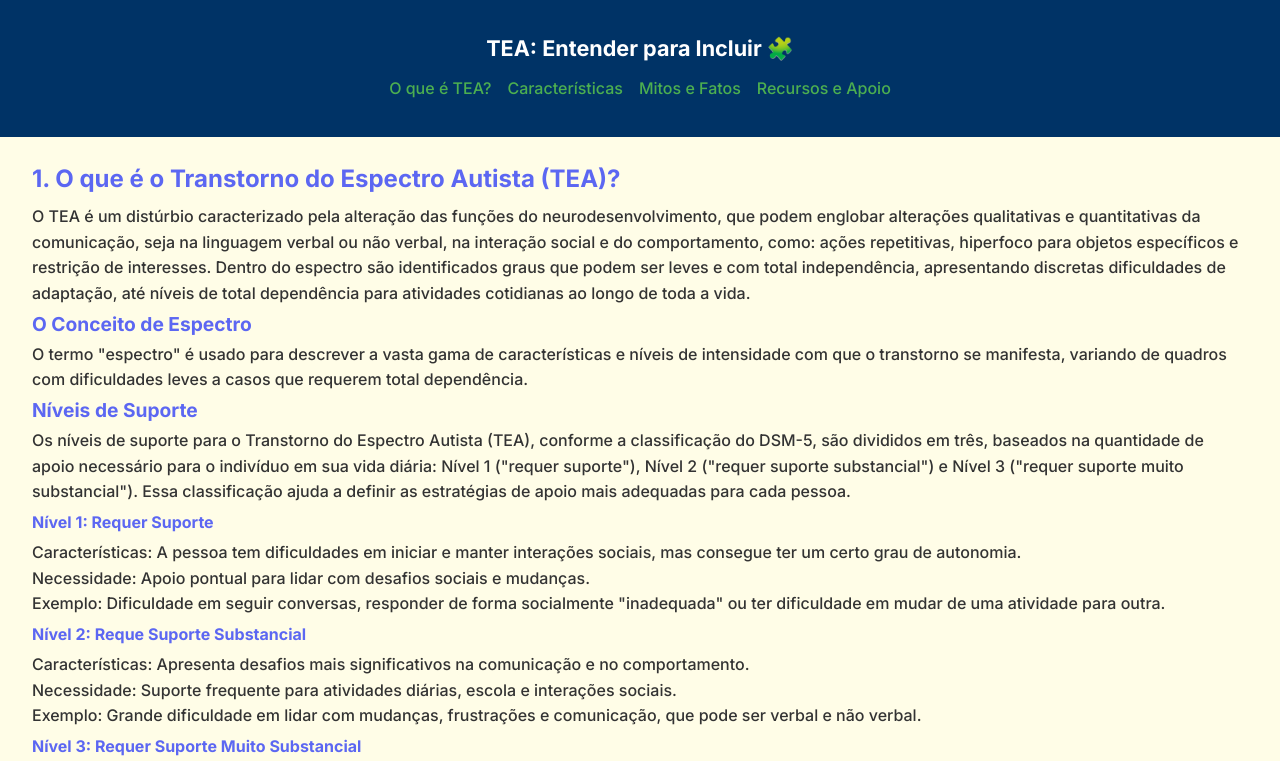
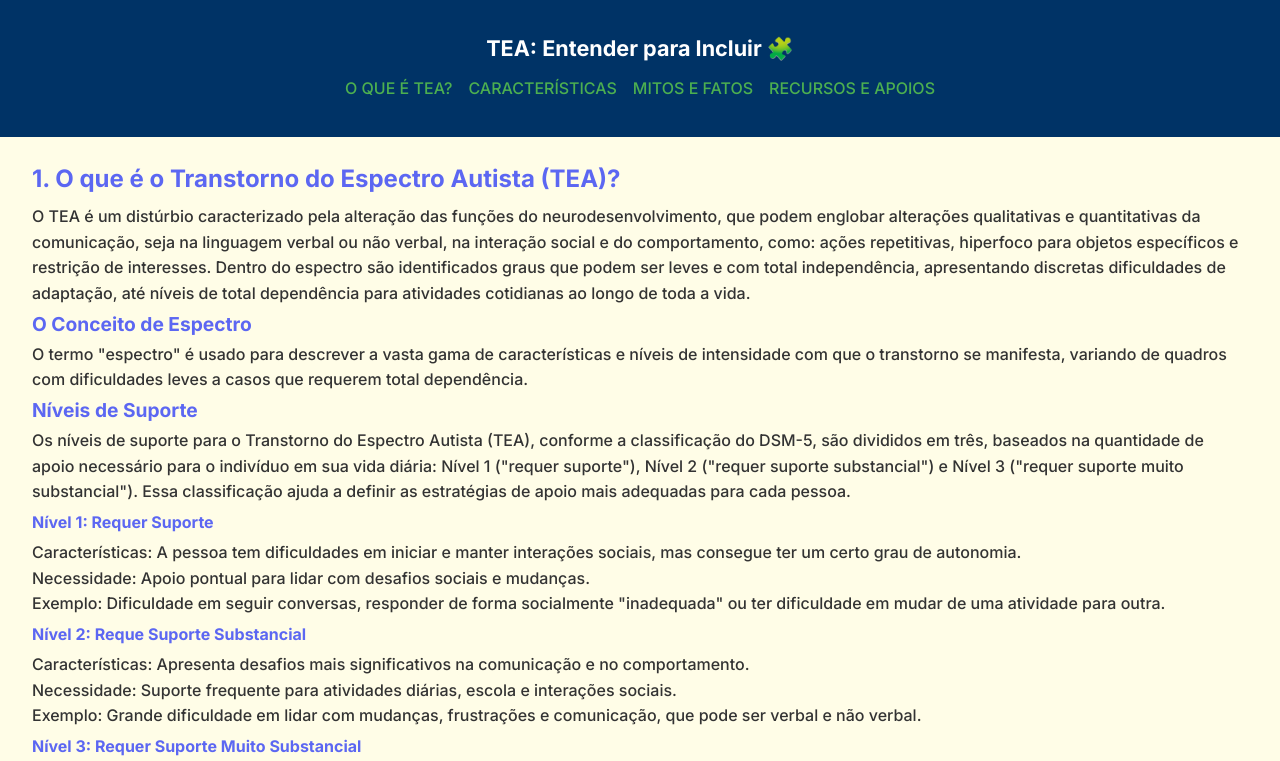
Before and after one commit to MichelBasteiro10/oque-e-autismo, a plain HTML site: page index.html in a window 1280 px wide. Shown: the top 761 px of the page. Drawn offline with Linux system fonts and the light colour scheme.

Commit message:
Correção no header

```diff
--- a/index.html
+++ b/index.html
@@ -24,10 +24,10 @@
         <h1>TEA: Entender para Incluir 🧩</h1>
         <nav>
           <ul>
-            <li><a href="#o-que-e">O que é TEA?</a></li>
-            <li><a href="#caracteristicas">Características</a></li>
-            <li><a href="#mitos">Mitos e Fatos</a></li>
-            <li><a href="#recursos">Recursos e Apoio</a></li>
+            <li><a href="#o-que-e">O QUE É TEA?</a></li>
+            <li><a href="#caracteristicas">CARACTERÍSTICAS</a></li>
+            <li><a href="#mitos">MITOS E FATOS</a></li>
+            <li><a href="#recursos">RECURSOS E APOIOS</a></li>
           </ul>
         </nav>
       </div>
```
